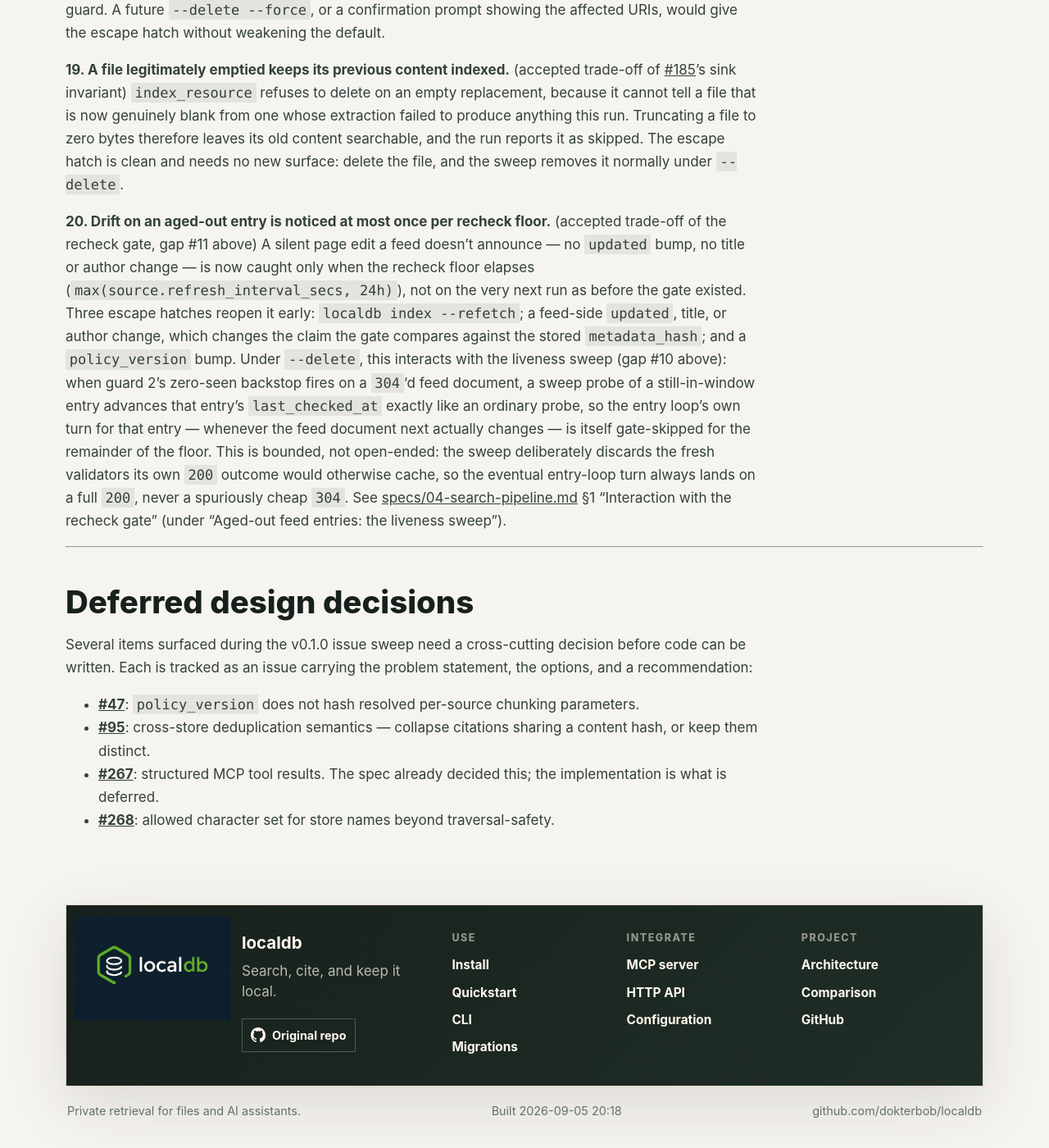
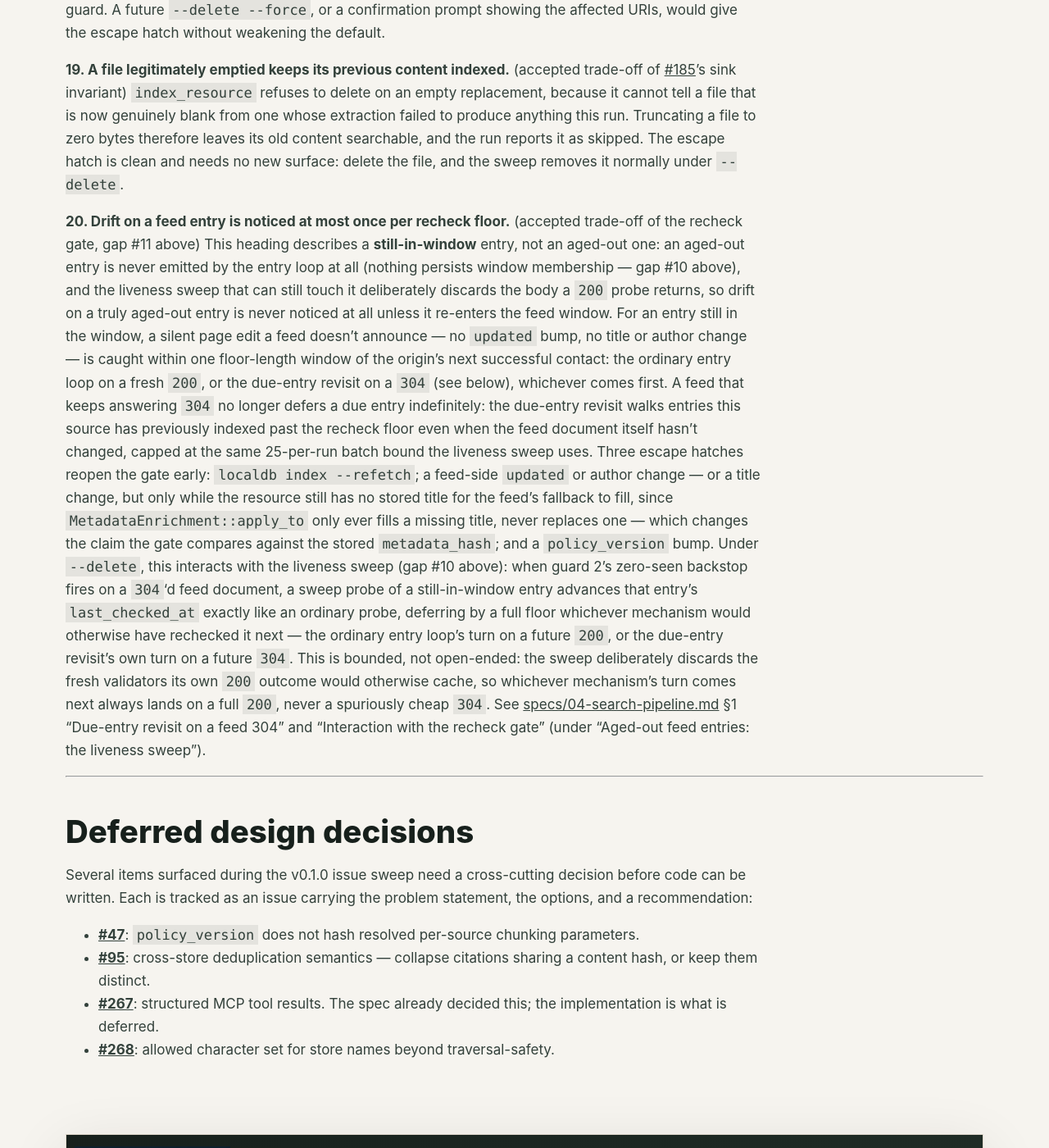
Before and after one commit to dokterbob/localdb, a Jekyll site: the page built from docs/architecture.md, in a window 1280 px wide and 1400 px high, scrolled down 15804 px. Shown: the whole window at 82% size. Built offline with Jekyll 4.4.1, drawn with Linux system fonts in a browser that asks for light colours; our own code applies the rules of GitHub Pages for plain Markdown files.

Commit message:
T329 review: Correct the drift, no-sources, and migration-comment claims
Retitle architecture gap #20 to describe a still-in-window feed entry (not
"aged-out": those are never emitted by the entry loop, and the liveness
sweep discards downloaded bodies, so drift on one is never noticed unless
it re-enters the window) and describe the due-entry revisit: an entry's
next check now comes from either the ordinary entry loop on a 200 or the
due-entry revisit on a 304, once its floor elapses, so a quiet feed no
longer defers it indefinitely. Fix the title escape-hatch wording to match
specs/04: a title change only reopens the gate while the resource still
has no stored title, since MetadataEnrichment::apply_to only ever fills a
missing title.

Qualify the docs_recheck_deferred "present unconditionally" claim in
docs/cli.md with the no-sources legacy {status, message} shape carve-out,
mirroring specs/05. Document that --refetch against a daemon requires the
`refetch` capability and fails with exit 5 against an older daemon that
doesn't advertise it.

Disclose the liveness sweep's Blocked/transport-error last_checked_at
exception in the v8 migration's doc comment and user-visible summary
string, matching the definition specs/02 and specs/04 already state.

```diff
--- a/docs/architecture.md
+++ b/docs/architecture.md
@@ -646,21 +646,32 @@ one whose extraction failed to produce anything this run. Truncating a file to z
 leaves its old content searchable, and the run reports it as skipped. The escape hatch is clean and
 needs no new surface: delete the file, and the sweep removes it normally under `--delete`.
 
-**20. Drift on an aged-out entry is noticed at most once per recheck floor.** (accepted trade-off of
-the recheck gate, gap #11 above) A silent page edit a feed doesn't announce — no `updated` bump, no
-title or author change — is now caught only when the recheck floor elapses
-(`max(source.refresh_interval_secs, 24h)`), not on the very next run as before the gate existed.
-Three escape hatches reopen it early: `localdb index --refetch`; a feed-side `updated`, title, or
-author change, which changes the claim the gate compares against the stored `metadata_hash`; and a
-`policy_version` bump. Under `--delete`, this interacts with the liveness sweep (gap #10 above):
-when guard 2's zero-seen backstop fires on a `304`'d feed document, a sweep probe of a
-still-in-window entry advances that entry's `last_checked_at` exactly like an ordinary probe, so the
-entry loop's own turn for that entry — whenever the feed document next actually changes — is itself
-gate-skipped for the remainder of the floor. This is bounded, not open-ended: the sweep deliberately
-discards the fresh validators its own `200` outcome would otherwise cache, so the eventual
-entry-loop turn always lands on a full `200`, never a spuriously cheap `304`. See
+**20. Drift on a feed entry is noticed at most once per recheck floor.** (accepted trade-off of the
+recheck gate, gap #11 above) This heading describes a **still-in-window** entry, not an aged-out
+one: an aged-out entry is never emitted by the entry loop at all (nothing persists window membership
+— gap #10 above), and the liveness sweep that can still touch it deliberately discards the body a
+`200` probe returns, so drift on a truly aged-out entry is never noticed at all unless it re-enters
+the feed window. For an entry still in the window, a silent page edit a feed doesn't announce — no
+`updated` bump, no title or author change — is caught within one floor-length window of the origin's
+next successful contact: the ordinary entry loop on a fresh `200`, or the due-entry revisit on a
+`304` (see below), whichever comes first. A feed that keeps answering `304` no longer defers a due
+entry indefinitely: the due-entry revisit walks entries this source has previously indexed past the
+recheck floor even when the feed document itself hasn't changed, capped at the same 25-per-run batch
+bound the liveness sweep uses. Three escape hatches reopen the gate early:
+`localdb index --refetch`; a feed-side `updated` or author change — or a title change, but only
+while the resource still has no stored title for the feed's fallback to fill, since
+`MetadataEnrichment::apply_to` only ever fills a missing title, never replaces one — which changes
+the claim the gate compares against the stored `metadata_hash`; and a `policy_version` bump. Under
+`--delete`, this interacts with the liveness sweep (gap #10 above): when guard 2's zero-seen
+backstop fires on a `304`'d feed document, a sweep probe of a still-in-window entry advances that
+entry's `last_checked_at` exactly like an ordinary probe, deferring by a full floor whichever
+mechanism would otherwise have rechecked it next — the ordinary entry loop's turn on a future `200`,
+or the due-entry revisit's own turn on a future `304`. This is bounded, not open-ended: the sweep
+deliberately discards the fresh validators its own `200` outcome would otherwise cache, so whichever
+mechanism's turn comes next always lands on a full `200`, never a spuriously cheap `304`. See
 [specs/04-search-pipeline.md](https://github.com/dokterbob/localdb/blob/main/specs/04-search-pipeline.md)
-§1 "Interaction with the recheck gate" (under "Aged-out feed entries: the liveness sweep").
+§1 "Due-entry revisit on a feed 304" and "Interaction with the recheck gate" (under "Aged-out feed
+entries: the liveness sweep").
 
 ---
 
```
Also changed, not shown: docs/cli.md (+13 -7 lines), 1 other file.
